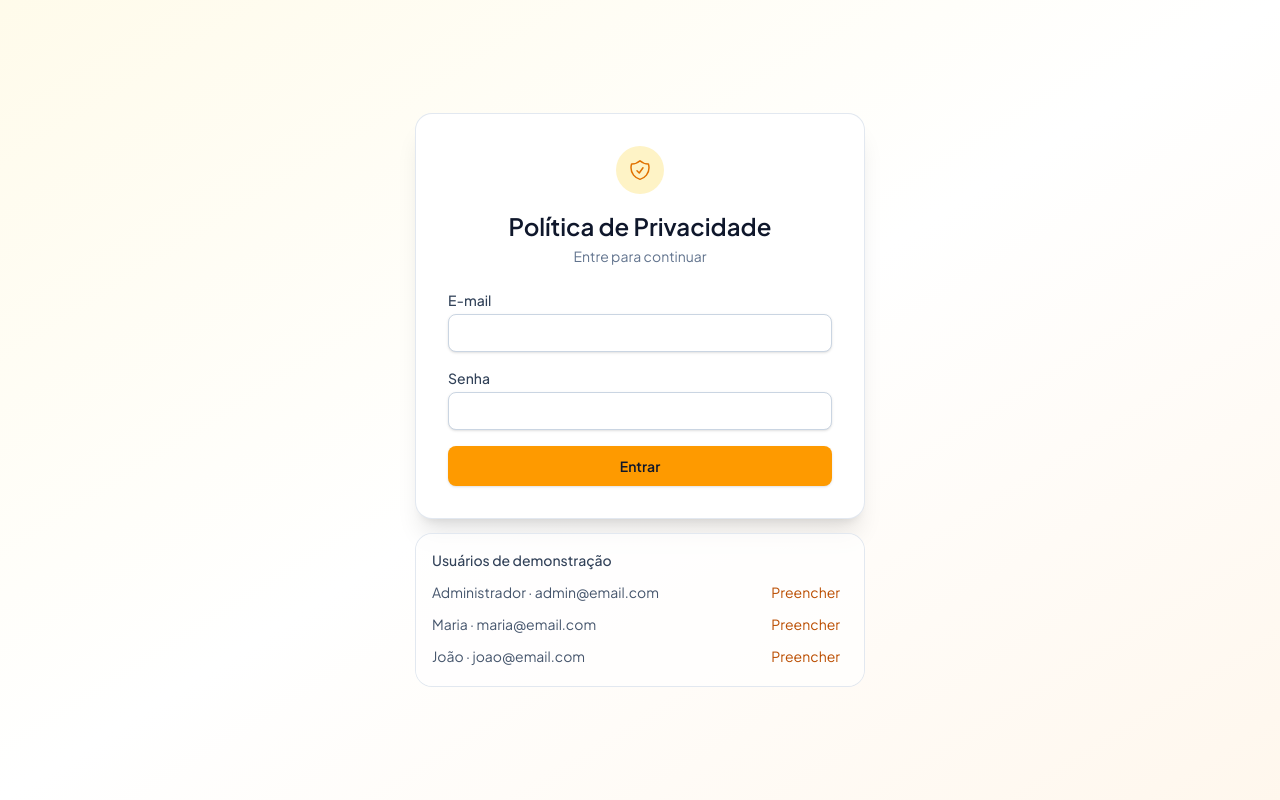
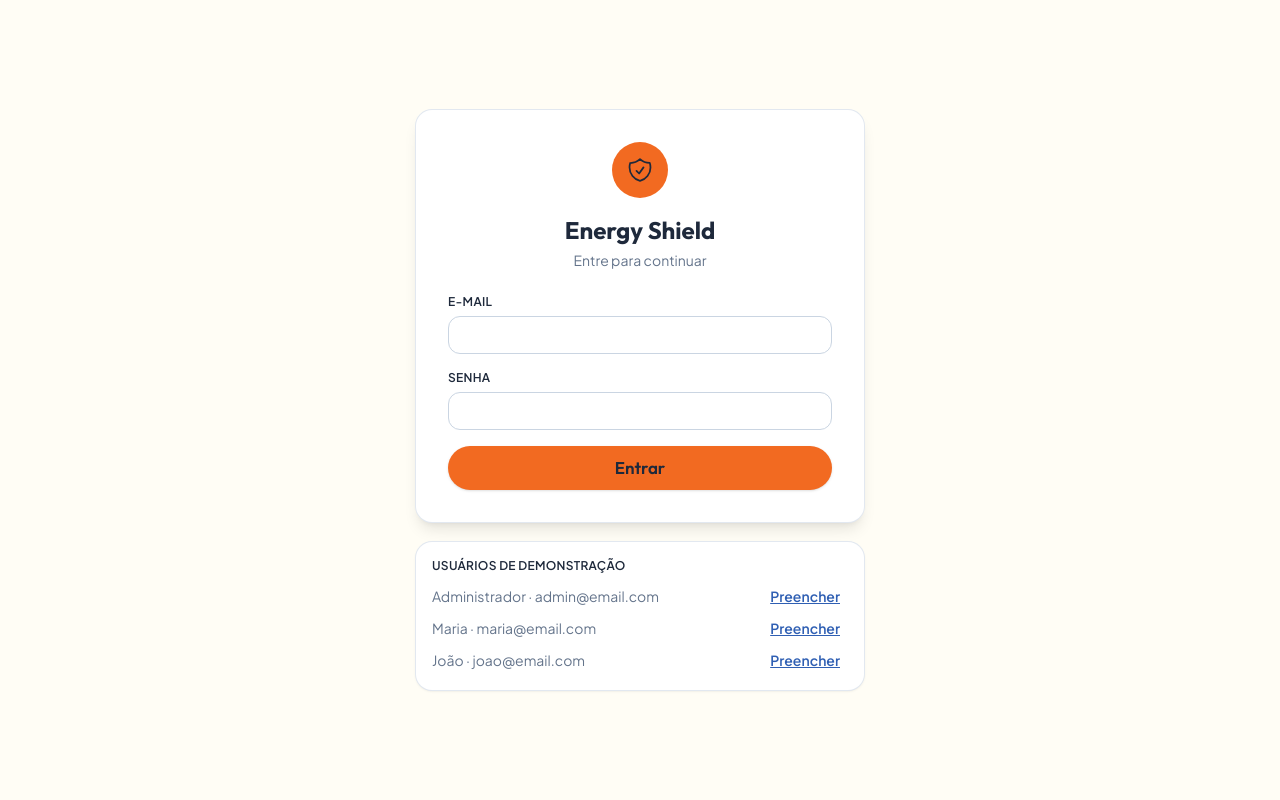
Before and after one commit to GuilhermeLincolnTavares/privacy-policy-consent, a React (Vite) app in the folder frontend/: page /login in a window 1280 px wide. Built offline with nearby package versions, Linux system fonts and the light colour scheme; no server answers.

Commit message:
style: restyle button, text field and login page

```diff
--- a/frontend/src/components/Button.tsx
+++ b/frontend/src/components/Button.tsx
@@ -3,11 +3,11 @@ import type { ComponentProps } from 'react'
 type ButtonVariant = 'primary' | 'secondary'
 
 const BASE_STYLES =
-  'inline-flex items-center justify-center rounded-lg px-4 py-2.5 text-sm font-semibold shadow-sm transition focus:outline-none focus-visible:ring-2 focus-visible:ring-amber-500 focus-visible:ring-offset-2 disabled:cursor-not-allowed disabled:opacity-60'
+  'inline-flex items-center justify-center rounded-full px-5 py-2.5 font-display text-sm font-semibold text-ink shadow-sm transition-colors focus:outline-none focus-visible:ring-2 focus-visible:ring-brand-blue focus-visible:ring-offset-2 disabled:cursor-not-allowed disabled:opacity-60'
 
 const VARIANT_STYLES: Record<ButtonVariant, string> = {
-  primary: 'bg-amber-500 text-slate-900 hover:bg-amber-400',
-  secondary: 'bg-white text-slate-700 ring-1 ring-slate-300 hover:bg-slate-50',
+  primary: 'bg-brand hover:bg-orange-400',
+  secondary: 'bg-white ring-1 ring-slate-300 hover:bg-orange-50',
 }
 
 interface ButtonProps extends ComponentProps<'button'> {
--- a/frontend/src/components/TextField.tsx
+++ b/frontend/src/components/TextField.tsx
@@ -1,7 +1,7 @@
 import type { InputHTMLAttributes } from 'react'
 
 const INPUT_STYLES =
-  'mt-1 block w-full rounded-lg border border-slate-300 bg-white px-3 py-2 text-sm text-slate-900 shadow-sm placeholder:text-slate-400 focus:border-amber-500 focus:outline-none focus:ring-2 focus:ring-amber-500/30'
+  'mt-1.5 block w-full rounded-xl border border-slate-300 bg-white px-3 py-2 text-sm text-ink placeholder:text-muted focus:border-brand-blue focus:shadow-[3px_3px_0_0_#2f5fb3] focus:outline-none'
 
 interface TextFieldProps extends InputHTMLAttributes<HTMLInputElement> {
   id: string
@@ -11,7 +11,7 @@ interface TextFieldProps extends InputHTMLAttributes<HTMLInputElement> {
 export const TextField = ({ id, label, ...inputProps }: TextFieldProps) => {
   return (
     <div>
-      <label htmlFor={id} className="block text-sm font-medium text-slate-700">
+      <label htmlFor={id} className="block text-xs font-semibold uppercase tracking-wide text-ink">
         {label}
       </label>
       <input id={id} className={INPUT_STYLES} {...inputProps} />
--- a/frontend/src/pages/LoginPage.tsx
+++ b/frontend/src/pages/LoginPage.tsx
@@ -37,15 +37,15 @@ export const LoginPage = () => {
     : GENERIC_ERROR_MESSAGE
 
   return (
-    <main className="flex min-h-screen items-center justify-center bg-gradient-to-br from-amber-50 via-white to-orange-50 px-4 py-10">
-      <div className="w-full max-w-md space-y-4">
-        <div className="rounded-2xl bg-white p-8 shadow-xl ring-1 ring-slate-200">
+    <main className="flex min-h-screen items-center justify-center bg-cream px-4 py-10">
+      <div className="w-full max-w-md space-y-5">
+        <div className="rounded-2xl bg-white p-8 shadow-lg ring-1 ring-slate-200">
           <div className="mb-6 text-center">
-            <div className="mx-auto mb-4 flex h-12 w-12 items-center justify-center rounded-full bg-amber-100 text-amber-600">
-              <ShieldIcon className="h-6 w-6" />
+            <div className="mx-auto mb-4 flex h-14 w-14 items-center justify-center rounded-full bg-brand text-ink">
+              <ShieldIcon className="h-7 w-7" />
             </div>
-            <h1 className="text-2xl font-semibold text-slate-900">Política de Privacidade</h1>
-            <p className="mt-1 text-sm text-slate-500">Entre para continuar</p>
+            <h1 className="font-display text-2xl font-bold text-ink">Energy Shield</h1>
+            <p className="mt-1 text-sm text-muted">Entre para continuar</p>
           </div>
 
           <form onSubmit={handleSubmit} className="space-y-4">
@@ -70,23 +70,25 @@ export const LoginPage = () => {
             {loginMutation.isError && (
               <p
                 role="alert"
-                className="rounded-lg bg-red-50 px-3 py-2 text-sm text-red-700 ring-1 ring-red-200"
+                className="rounded-xl border-2 border-red-700 bg-red-50 px-3 py-2 text-sm font-medium text-red-800"
               >
                 {errorMessage}
               </p>
             )}
-            <Button type="submit" disabled={loginMutation.isPending} className="w-full">
+            <Button type="submit" disabled={loginMutation.isPending} className="w-full text-[17px]!">
               {loginMutation.isPending ? 'Entrando...' : 'Entrar'}
             </Button>
           </form>
         </div>
 
-        <div className="rounded-2xl bg-white/70 p-4 text-sm ring-1 ring-slate-200">
-          <p className="mb-2 font-medium text-slate-700">Usuários de demonstração</p>
+        <div className="rounded-2xl bg-white p-4 text-sm shadow-sm ring-1 ring-slate-200">
+          <p className="mb-2 text-xs font-semibold uppercase tracking-wide text-ink">
+            Usuários de demonstração
+          </p>
           <ul className="space-y-1">
             {DEMO_USERS.map((demoUser) => (
               <li key={demoUser.email} className="flex items-center justify-between gap-2">
-                <span className="text-slate-600">
+                <span className="text-muted">
                   {demoUser.label} · {demoUser.email}
                 </span>
                 <button
@@ -95,7 +97,7 @@ export const LoginPage = () => {
                     setEmail(demoUser.email)
                     setPassword(demoUser.password)
                   }}
-                  className="rounded-md px-2 py-1 text-amber-700 hover:bg-amber-100 focus:outline-none focus-visible:ring-2 focus-visible:ring-amber-500"
+                  className="rounded-md px-2 py-1 font-semibold text-brand-blue underline hover:bg-cream focus:outline-none focus-visible:ring-2 focus-visible:ring-brand-blue"
                 >
                   Preencher
                 </button>
```
